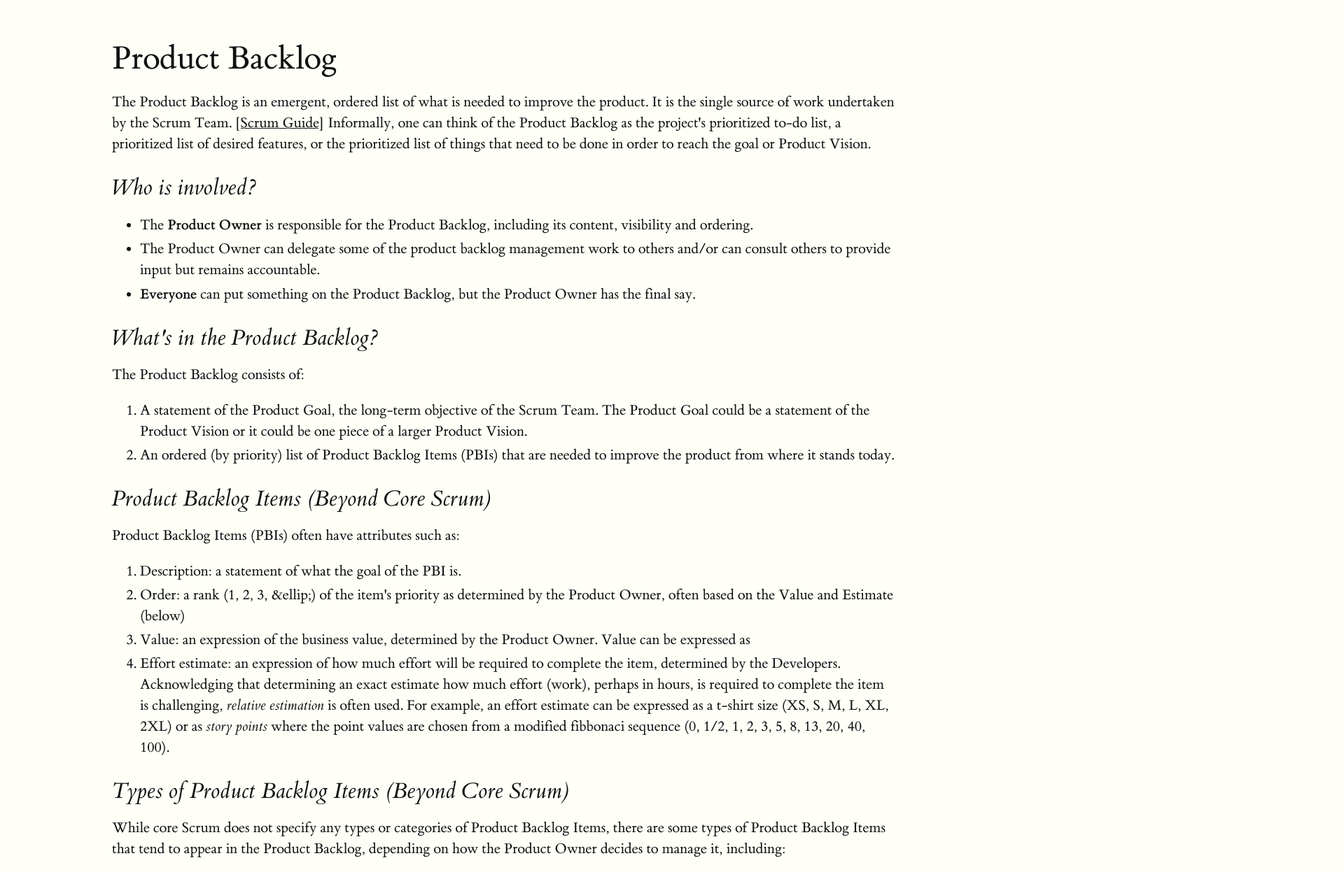
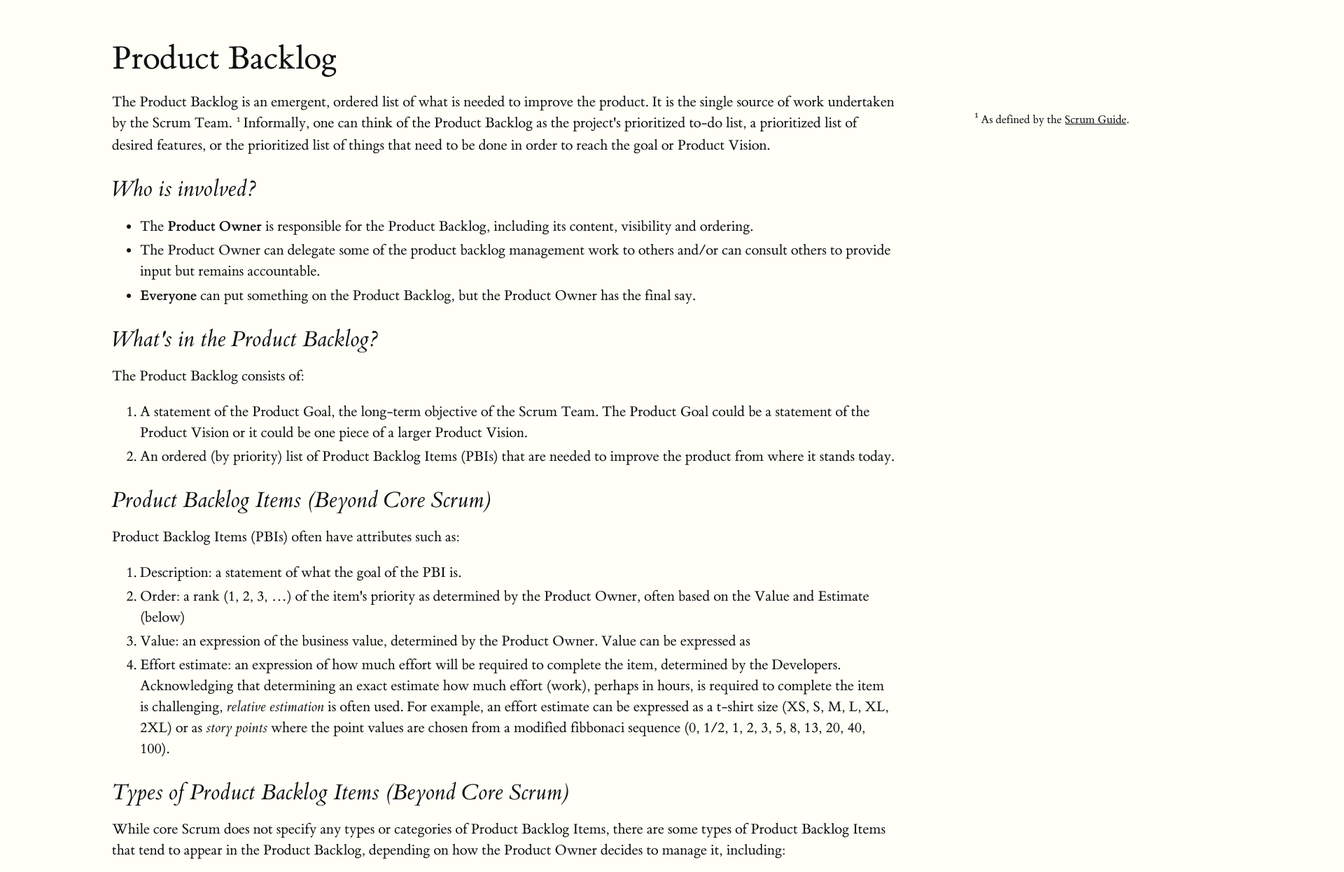
Before and after one commit to kendrickhang/kendrickhang.github.io, a plain HTML site: page product-backlog.html in a window 1280 px wide. Shown: the top 1247 px of the page at 70% size, 1920 px wide, since content can reach past the window. Drawn offline with Linux system fonts and the light colour scheme.

Commit message:
Added sidenote in product-backlog

```diff
--- a/product-backlog.html
+++ b/product-backlog.html
@@ -9,7 +9,9 @@
     <h1>Product Backlog</h1>
     <p>The Product Backlog is an emergent, ordered list of what is needed to improve the product.
     It is the single source of work undertaken by the Scrum Team.
-    [<a href="https://scrumguides.org/scrum-guide.html#product-backlog">Scrum Guide</a>]
+    <label for="sn-scrum-guide" class="margin-toggle sidenote-number"></label>
+    <input type="checkbox" id="sn-scrum-guide" class="margin-toggle">
+    <span class="sidenote">As defined by the <a href="https://scrumguides.org/scrum-guide.html#product-backlog">Scrum Guide</a>.</span>
     Informally, one can think of the Product Backlog as the project's prioritized to-do list,
     a prioritized list of desired features, or the prioritized list of things that need to be
     done in order to reach the goal or Product Vision.</p>
@@ -33,7 +35,7 @@
     <p>Product Backlog Items (PBIs) often have attributes such as:</p>
     <ol>
       <li>Description: a statement of what the goal of the PBI is.</li>
-      <li>Order: a rank (1, 2, 3, &ellip;) of the item's priority as determined by the Product Owner, often based on the Value and Estimate (below)</li>
+      <li>Order: a rank (1, 2, 3, &hellip;) of the item's priority as determined by the Product Owner, often based on the Value and Estimate (below)</li>
       <li>Value: an expression of the business value, determined by the Product Owner. Value can be expressed as </li>
       <li>Effort estimate: an expression of how much effort will be required to complete the item, determined by the Developers.
         Acknowledging that determining an exact estimate how much effort (work), perhaps in hours, is required to complete the item is challenging,
```
